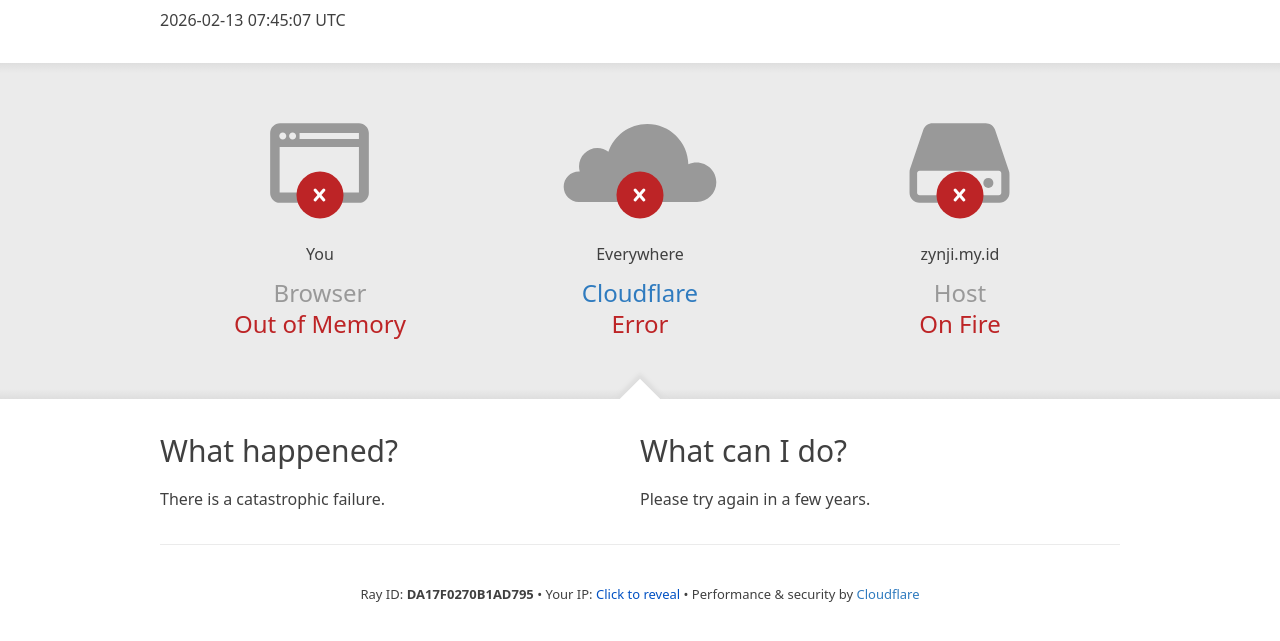
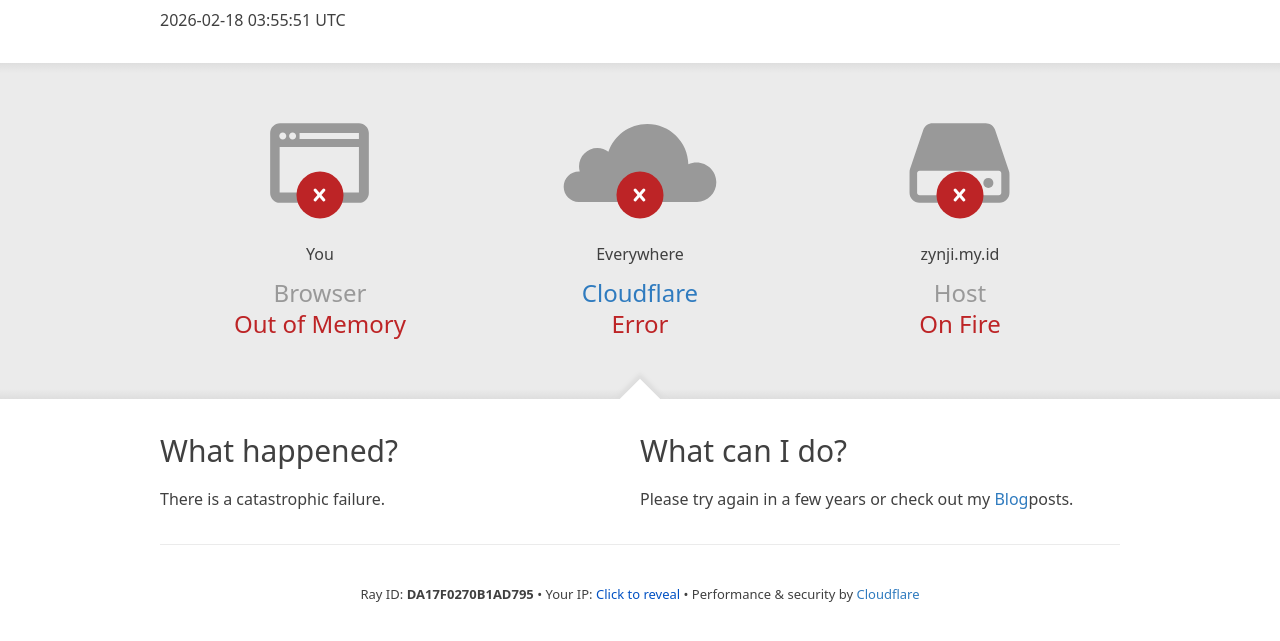
Before and after one commit to zarvelionzynji/zarvelionzynji, a plain HTML site: page index.html in a window 1280 px wide. Shown: the part 295-936 px from the top of the page. Drawn offline with Linux system fonts and the light colour scheme.

Commit message:
add blog link and edit time

```diff
--- a/index.html
+++ b/index.html
@@ -32,7 +32,7 @@
                 Visit <a href="https://www.cloudflare.com/" target="_blank" rel="noopener noreferrer">cloudflare.com</a> for no information.
             </div>
 
-            <div class="mt-3">2026-02-13 07:45:07 UTC</div>
+            <div class="mt-3"><span id="utc-time"></span></div>
         </header>
         <div class="my-8 bg-gradient-gray">
           <div class="w-240 lg:w-full mx-auto">
@@ -80,7 +80,7 @@
                 </div>
                 <div class="w-1/2 md:w-full float-left leading-relaxed">
                     <h2 class="text-3xl font-normal leading-1.3 mb-4">What can I do?</h2>
-                    <p>Please try again in a few years.</p>
+                    <p>Please try again in a few years or check out my <a href="https://blog.zynji.my.id">Blog</a>posts.</p>
                 </div>
             </div>
         </div>
@@ -105,5 +105,24 @@
     </div>
 </div>
 <script>(function(){function d(){var b=a.getElementById("cf-footer-item-ip"),c=a.getElementById("cf-footer-ip-reveal");b&&"classList"in b&&(b.classList.remove("hidden"),c.addEventListener("click",function(){c.classList.add("hidden");a.getElementById("cf-footer-ip").classList.remove("hidden")}))}var a=document;document.addEventListener&&a.addEventListener("DOMContentLoaded",d)})();</script>
+<script>
+function updateUTCTime() {
+  const now = new Date();
+
+  const y = now.getUTCFullYear();
+  const m = String(now.getUTCMonth() + 1).padStart(2, '0');
+  const d = String(now.getUTCDate()).padStart(2, '0');
+
+  const h = String(now.getUTCHours()).padStart(2, '0');
+  const min = String(now.getUTCMinutes()).padStart(2, '0');
+  const s = String(now.getUTCSeconds()).padStart(2, '0');
+
+  document.getElementById("utc-time").textContent =
+    `${y}-${m}-${d} ${h}:${min}:${s} UTC`;
+}
+
+updateUTCTime();
+setInterval(updateUTCTime, 1000);
+</script>
 </body>
 </html>
```
